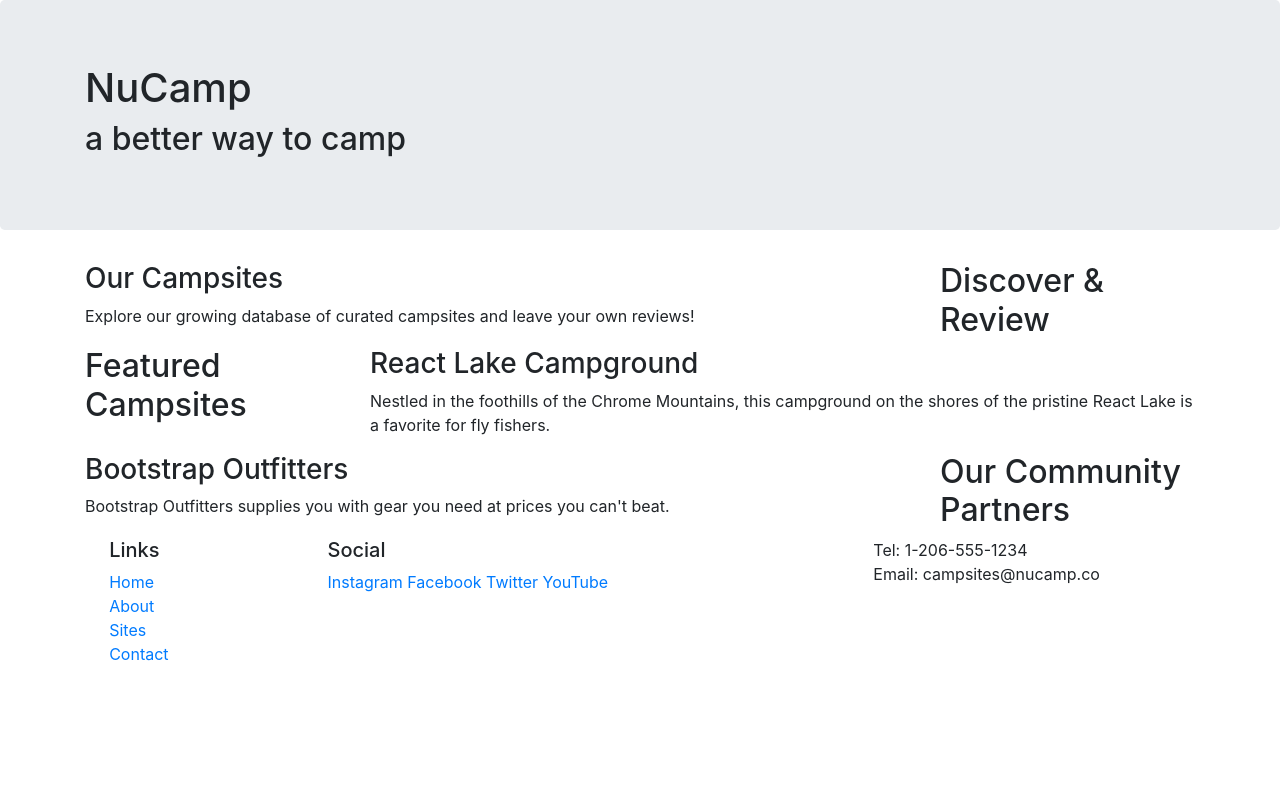
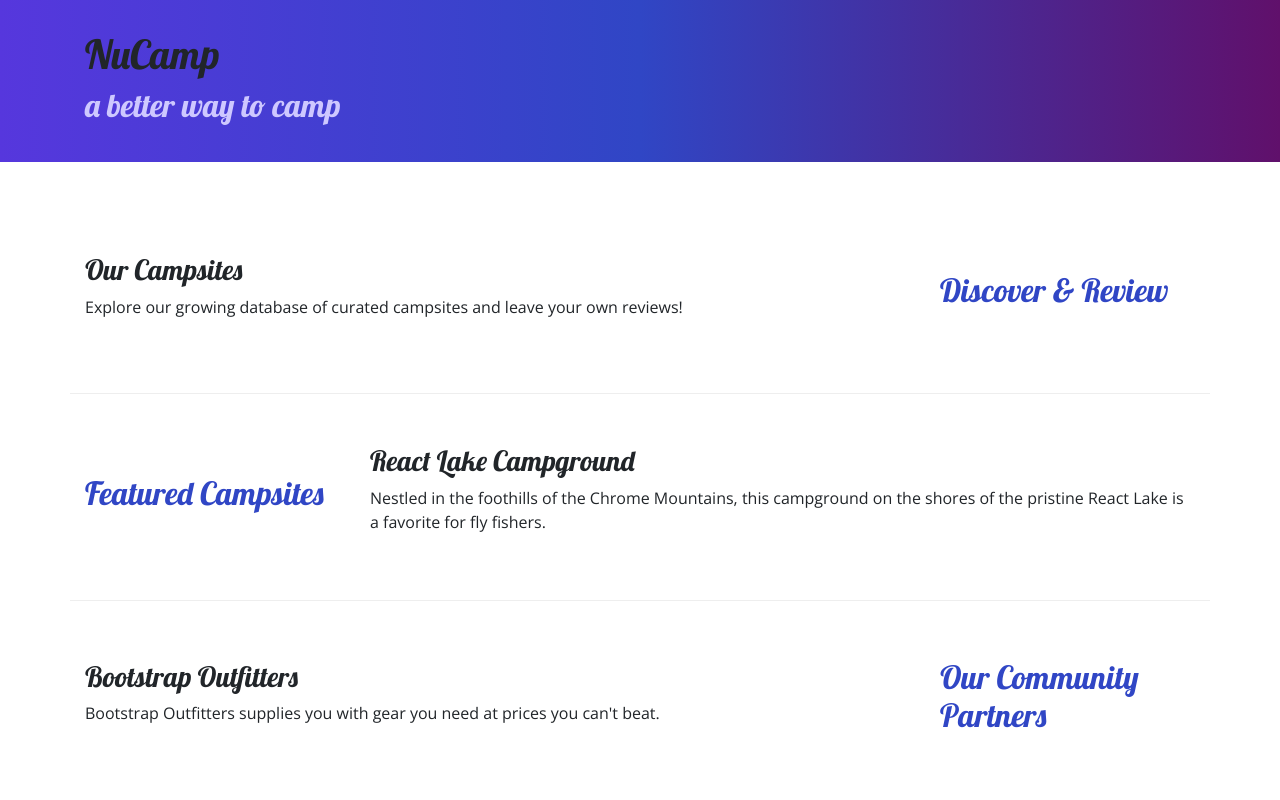
Before and after one commit to taymie-biyi/nucampsite, a website: page index.html in a window 1280 px wide. Shown: the top 800 px of the page. Drawn offline with nearby package versions, Linux system fonts and the light colour scheme.

Commit message:
week 1 workshop assignment

```diff
--- /dev/null
+++ b/css/styles.css
@@ -0,0 +1,25 @@
+body {
+    font-family: "Open Sans", sans-serif;
+}
+h1, h2, h3 {
+    font-family: "Lobster", cursive;
+}
+h2 {
+    color: #3046C5;
+}
+header h2 {
+    color: #CEC8FF;
+}
+footer {
+    background-image: linear-gradient(#CEC8FF, white);
+    padding: 20px 0;
+}
+.jumbotron {
+    padding: 30px;
+    background-image: linear-gradient(to right, #5637DD, #3046C5, #60106B);
+}
+.row-content {
+    padding: 50px 0;
+    border-bottom: 1px ridge;
+    min-height: 200px;
+}
--- a/index.html
+++ b/index.html
@@ -7,12 +7,14 @@
 
     <!-- Bootstrap CSS -->
     <link rel="stylesheet" href="node_modules/bootstrap/dist/css/bootstrap.min.css" />
+    <link rel="stylesheet" href="https://fonts.googleapis.com/css?family=Lobster|Open+Sans" />
+    <link rel="stylesheet" href="css/styles.css">
     <title>NuCamp: A Better Way To Camp</title>
 </head>
 
 <body>
 
-    <header class="jumbotron">
+    <header class="jumbotron jumbotron-fluid">
         <div class="container">
             <div class="row">
                 <div class="col">
@@ -24,33 +26,33 @@
     </header>
 
     <div class="container">
-        <div class="row">
+        <div class="row row-content align-items-center">
             <div class="col-sm-4  order-sm-last col-md-3">
                 <h2>Discover & Review</h2>
             </div>
             <div class="col">
                 <h3>Our Campsites</h3>
-                <p>Explore our growing database of curated campsites and leave your own reviews!</p>
+                <p class="d-none d-sm-block">Explore our growing database of curated campsites and leave your own reviews!</p>
             </div>
         </div>
 
-        <div class="row">
+        <div class="row row-content align-items-center">
             <div class="col-sm-4 col-md-3">
                 <h2>Featured Campsites</h2>
             </div>
             <div class="col">
                 <h3>React Lake Campground</h3>
-                <p>Nestled in the foothills of the Chrome Mountains, this campground on the shores of the pristine React Lake is a favorite for fly fishers.</p>
+                <p class="d-none d-sm-block">Nestled in the foothills of the Chrome Mountains, this campground on the shores of the pristine React Lake is a favorite for fly fishers.</p>
             </div>
         </div>
 
-        <div class="row">
+        <div class="row row-content align-items-center">
             <div class="col-sm-4 order-sm-last col-md-3">
                 <h2>Our Community Partners</h2>
             </div>
             <div class="col">
                 <h3>Bootstrap Outfitters</h3>
-                <p>Bootstrap Outfitters supplies you with gear you need at prices you can't beat.</p>
+                <p class="d-none d-sm-block">Bootstrap Outfitters supplies you with gear you need at prices you can't beat.</p>
             </div>
         </div>
     </div>
@@ -62,7 +64,7 @@
                     <h5>Links</h5>
                     <ul class="list-unstyled">
                         <li><a href="#">Home</a></li>
-                        <li><a href="#">About</a></li>
+                        <li><a href="aboutus.html">About</a></li>
                         <li><a href="#">Sites</a></li>
                         <li><a href="#">Contact</a></li>
                     </ul>
```
Also changed, not shown: aboutus.html (added, +94 -0 lines).
